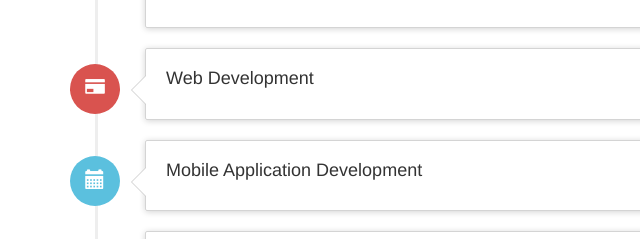
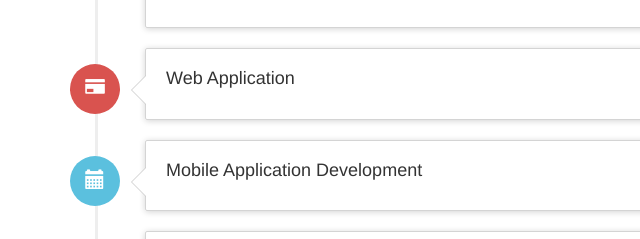
Before and after one commit to fostrock/fahram.github.io, a plain HTML site: page index.html in a window 1280 px wide. Shown: the part 418-657 px from the top of the page, 0-640 px from the left. Drawn offline with nearby package versions, Linux system fonts and the light colour scheme.

Commit message:
Update index.html

```diff
--- a/index.html
+++ b/index.html
@@ -59,7 +59,7 @@
           <div class="timeline-badge danger"><i class="glyphicon glyphicon-credit-card"></i></div>
           <div class="timeline-panel">
             <div class="timeline-heading">
-              <h4 class="timeline-title">Web Development</h4>
+              <h4 class="timeline-title">Web Application</h4>
             </div>
             <div class="timeline-body">
               <p>
```
